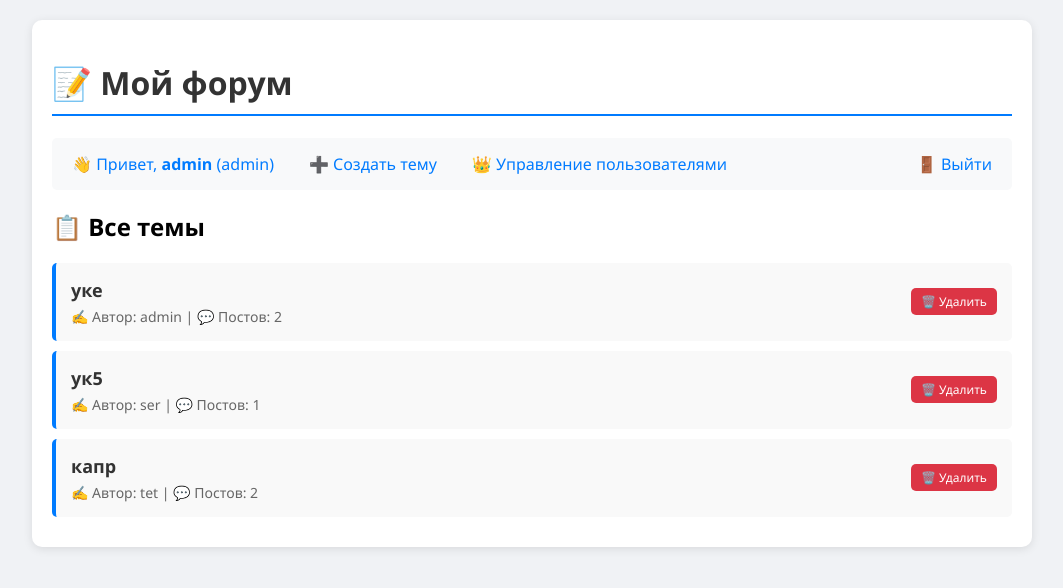
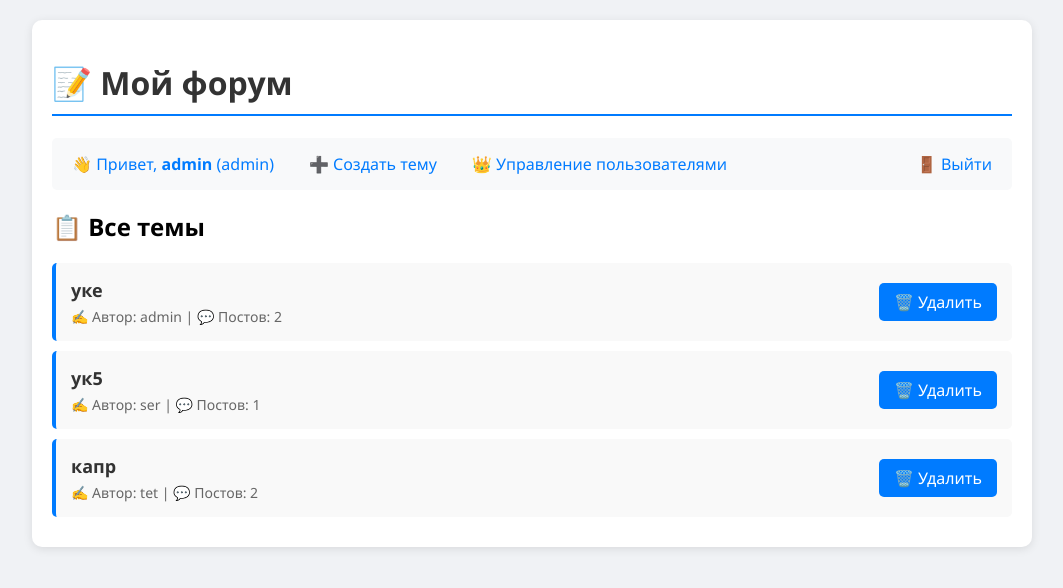
Before and after one commit to bogdanovs1302-max/forum, a Flask app: template app/templates/index.html in a window 1280 px wide. Shown: the top 588 px of the page, without its empty margins (108-1171 px from the left). Run offline with Flask 3, Linux system fonts and the light colour scheme; the template is opened without the code that fills it: values that come from a table or form of the project are taken from there, others are empty; a user stored in the database is signed in.

Commit message:
Update index.html

```diff
--- a/app/templates/index.html
+++ b/app/templates/index.html
@@ -147,9 +147,9 @@
                         ✍️ Автор: {{ topic.author.username }} | 💬 Постов: {{ topic.posts|length }}
                     </div>
                 </div>
-                {% if current_user.is_authenticated and not current_user.is_banned and current_user.role in ['admin', 'moderator'] %}
+                {% if current_user.is_authenticated and not current_user.is_banned and (current_user.role in ['admin', 'moderator'] or current_user.id == topic.user_id) %}
                     <a href="{{ url_for('delete_topic', topic_id=topic.id) }}"
-                       class="delete-btn"
+                       class="btn btn-sm btn-outline-danger"
                        onclick="return confirm('Удалить тему «{{ topic.title }}» и все посты в ней?')">
                         🗑️ Удалить
                     </a>
```
